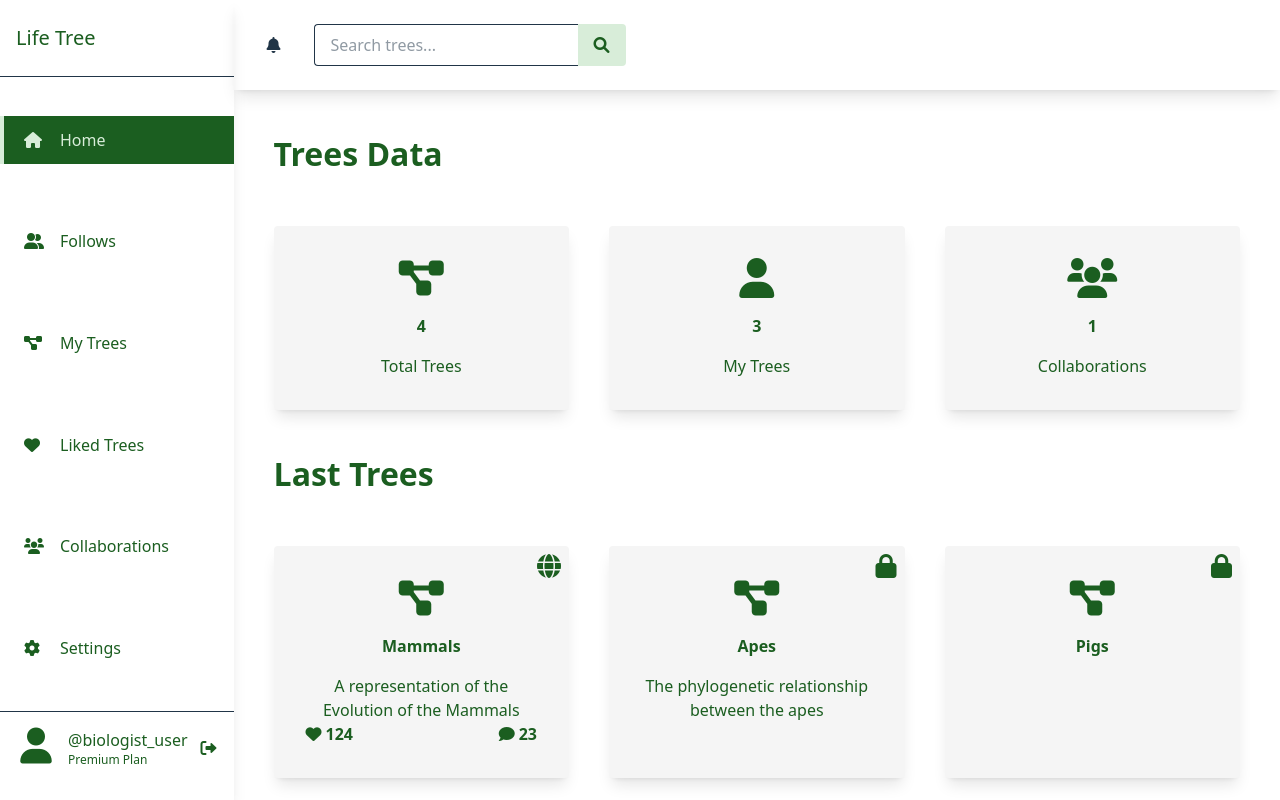
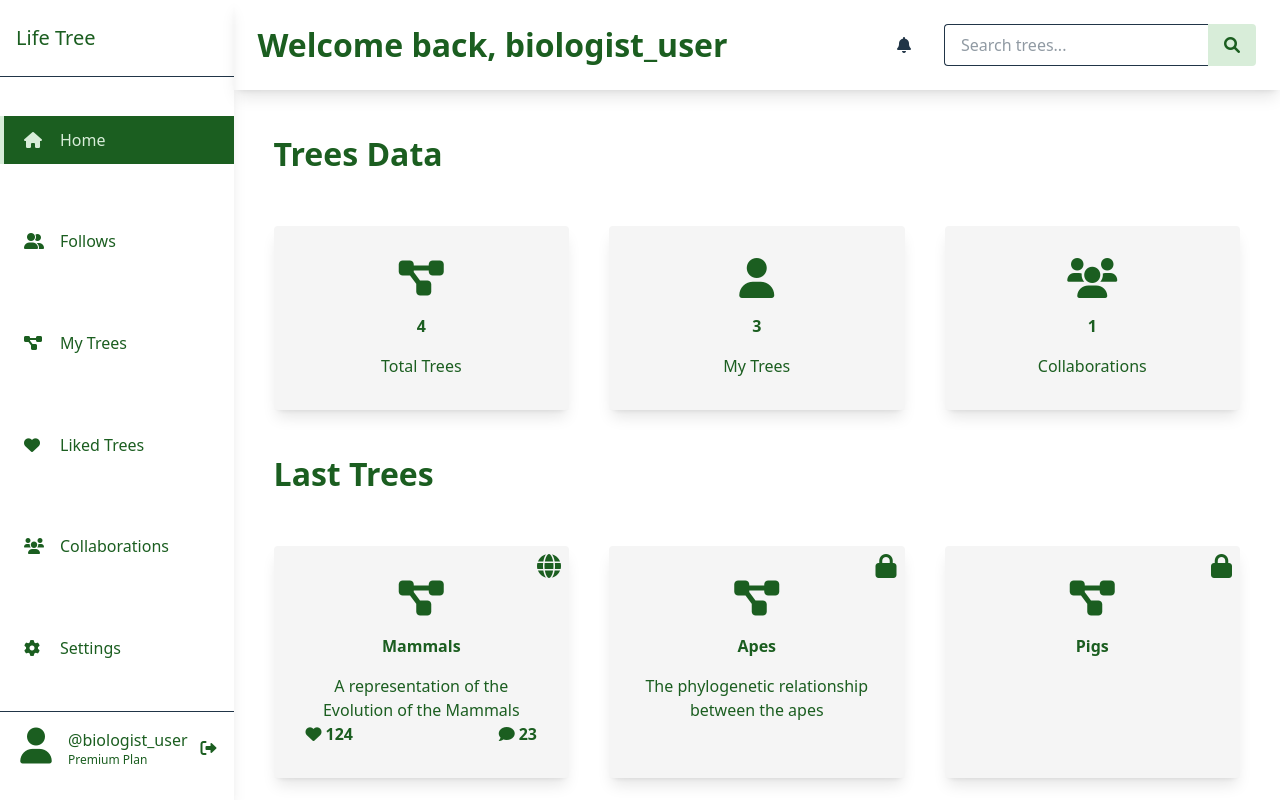
Before and after one commit to LUCHER4321/CPT-Frontend, a React (Vite) app: page /account in a window 1280 px wide. Built offline with nearby package versions, Linux system fonts and the light colour scheme; no server answers.

Commit message:
Update Dashboard.tsx

```diff
--- a/src/routes/Dashboard.tsx
+++ b/src/routes/Dashboard.tsx
@@ -2,7 +2,7 @@ import { useEffect, useState } from "react";
 import { dashboardItems } from "../data/dashboardItems";
 import { Sidebar } from "../components/dashboard/Sidebar";
 import { exampleTrees, exampleUsers } from "../data/example";
-import { getMe } from "../api/user";
+import { getMe, token } from "../api/user";
 import { Header } from "../components/dashboard/Header";
 import { getMyTrees, myTreesCount } from "../api/phTree";
 import { getNotifications } from "../api/notification";
@@ -12,6 +12,7 @@ import { socket } from "../api/socket";
 import { TreesData } from "../components/dashboard/TreesData";
 import { Order, TreeCriteria } from "../enums";
 import { LastTrees } from "../components/dashboard/LastTrees";
+import { title } from "../data/classNames";
 
 export const Dashboard = () => {
     const [expanded, setExpanded] = useState(false);
@@ -45,8 +46,9 @@ export const Dashboard = () => {
                 socket,
                 response: nr => setNotifications(prev => prev.concat([nr])),
                 userId: u?.id ?? ""
-            }))
+            }));
         });
+        token({ expiresIn: "7d" });
     }, []);
     return (
         <div className="size-full flex flex-col-reverse sm:flex-row justify-between h-screen sm:justify-start">
@@ -64,7 +66,9 @@ export const Dashboard = () => {
                     count={notifications.filter(({seen}) => !seen).length}
                     active={active}
                     setActive={setActive}
-                />
+                >
+                    <h1 className={"block text-[2em]! font-bold " + title}>Welcome back, {user?.username}</h1>
+                </Header>
                 <div className="w-full h-full grid grid-cols-1 sm:grid-cols-3 gap-5 p-10 sm:gap-10 overflow-y-scroll">
                     <TreesData
                         trees={trees}
```
